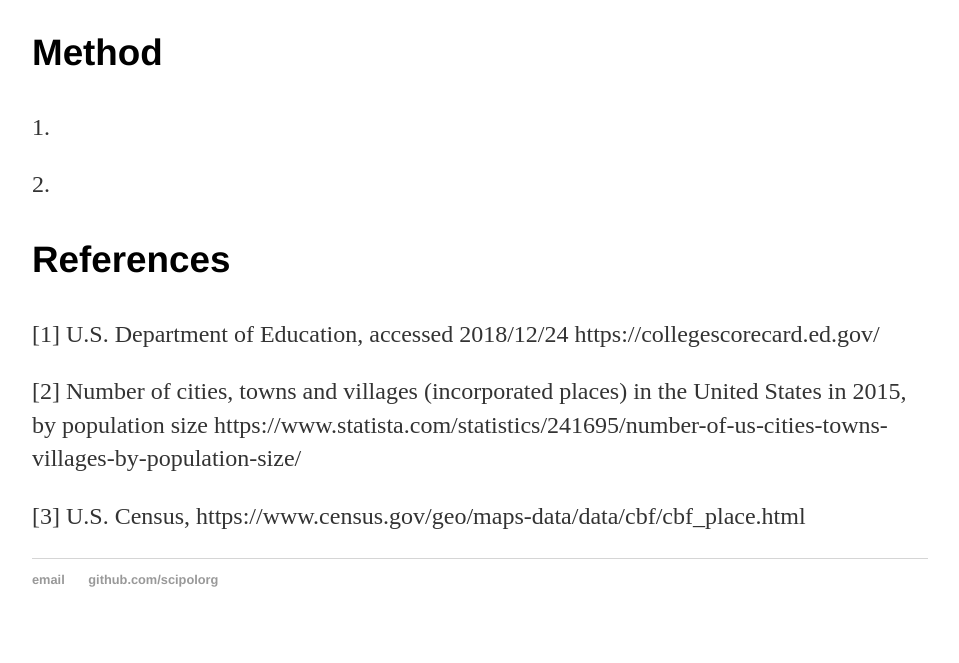
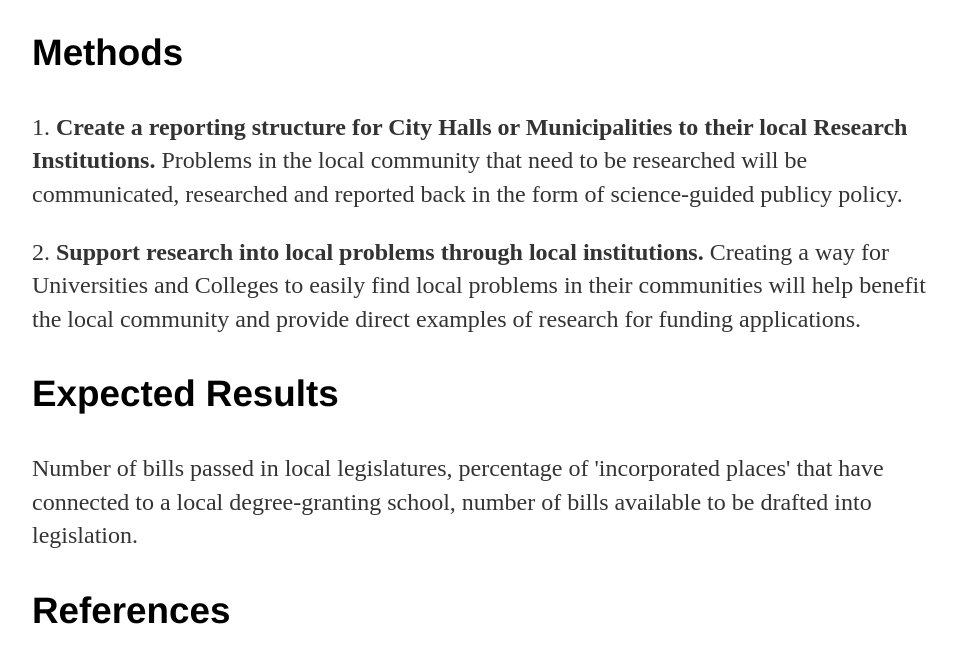
Before and after one commit to scipolorg/SciencePolicy.org, a Jekyll site: the page built from index.html, in a window 1280 px wide and 900 px high, scrolled down 1326 px, cut to the strip 228-891 px from the top of the window. Shown: the whole strip, without its empty margins (160-1119 px from the left). Built offline with Jekyll 4.4.1, drawn with Linux system fonts in a browser that asks for light colours.

Commit message:
Update index.html

```diff
--- a/index.html
+++ b/index.html
@@ -21,12 +21,15 @@ title: SciencePolicy.org
 
 						<a href="https://www.statista.com/statistics/241695/number-of-us-cities-towns-villages-by-population-size/" rel="nofollow"><img src="https://www.statista.com/graphic/1/241695/number-of-us-cities-towns-villages-by-population-size.jpg" alt="Statistic: Number of cities, towns and villages (incorporated places) in the United States in 2015, by population size | Statista" style="width: 100%; height: auto !important; max-width:1000px;-ms-interpolation-mode: bicubic;"/></a><br />Find more statistics at  <a href="https://www.statista.com" rel="nofollow">Statista</a>
 
-			<h3>Method</h3>
-				<p>1. </p>
-				<p>2. </p>
+			<h3>Methods</h3>
+				<p>1. <strong>Create a reporting structure for City Halls or Municipalities to their local Research Institutions.</strong> Problems in the local community that need to be researched will be communicated, researched and reported back in the form of science-guided publicy policy.</p>
+				<p>2. <strong>Support research into local problems through local institutions.</strong> Creating a way for Universities and Colleges to easily find local problems in their communities will help benefit the local community and provide direct examples of research for funding applications.</p>
+
+			<h3>Expected Results</h3>
+				<p>Number of bills passed in local legislatures, percentage of 'incorporated places' that have connected to a local degree-granting school, number of bills available to be drafted into legislation.</p>
 
 			<h3>References</h3>
-				<p>[1]  U.S. Department of Education, accessed 2018/12/24 https://collegescorecard.ed.gov/</p>
+				<p>[1] U.S. Department of Education, accessed 2018/12/24 https://collegescorecard.ed.gov/</p>
 				<p>[2] Number of cities, towns and villages (incorporated places) in the United States in 2015, by population size https://www.statista.com/statistics/241695/number-of-us-cities-towns-villages-by-population-size/</p>
 				<p>[3] U.S. Census, https://www.census.gov/geo/maps-data/data/cbf/cbf_place.html</p>
 
```
